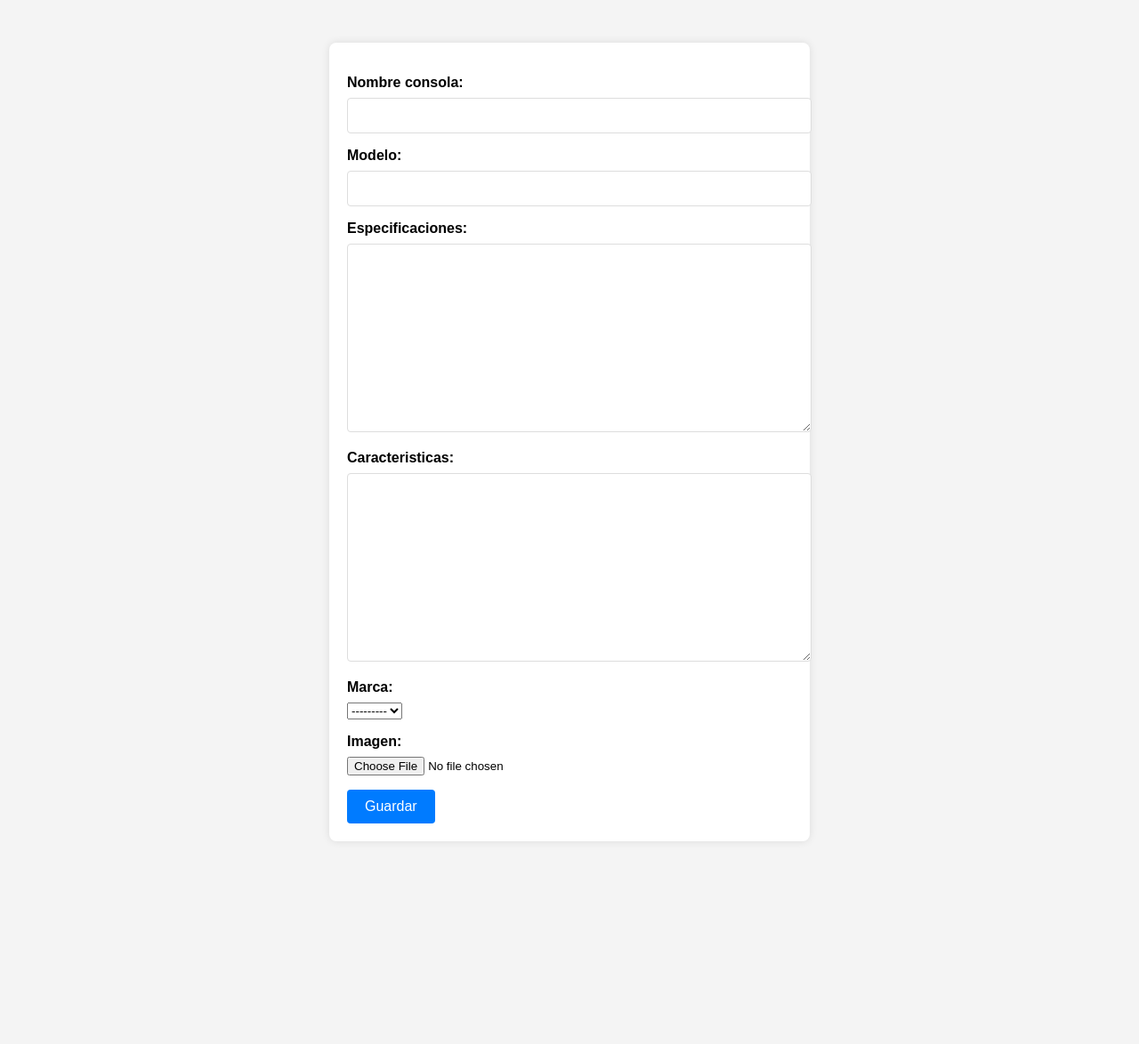
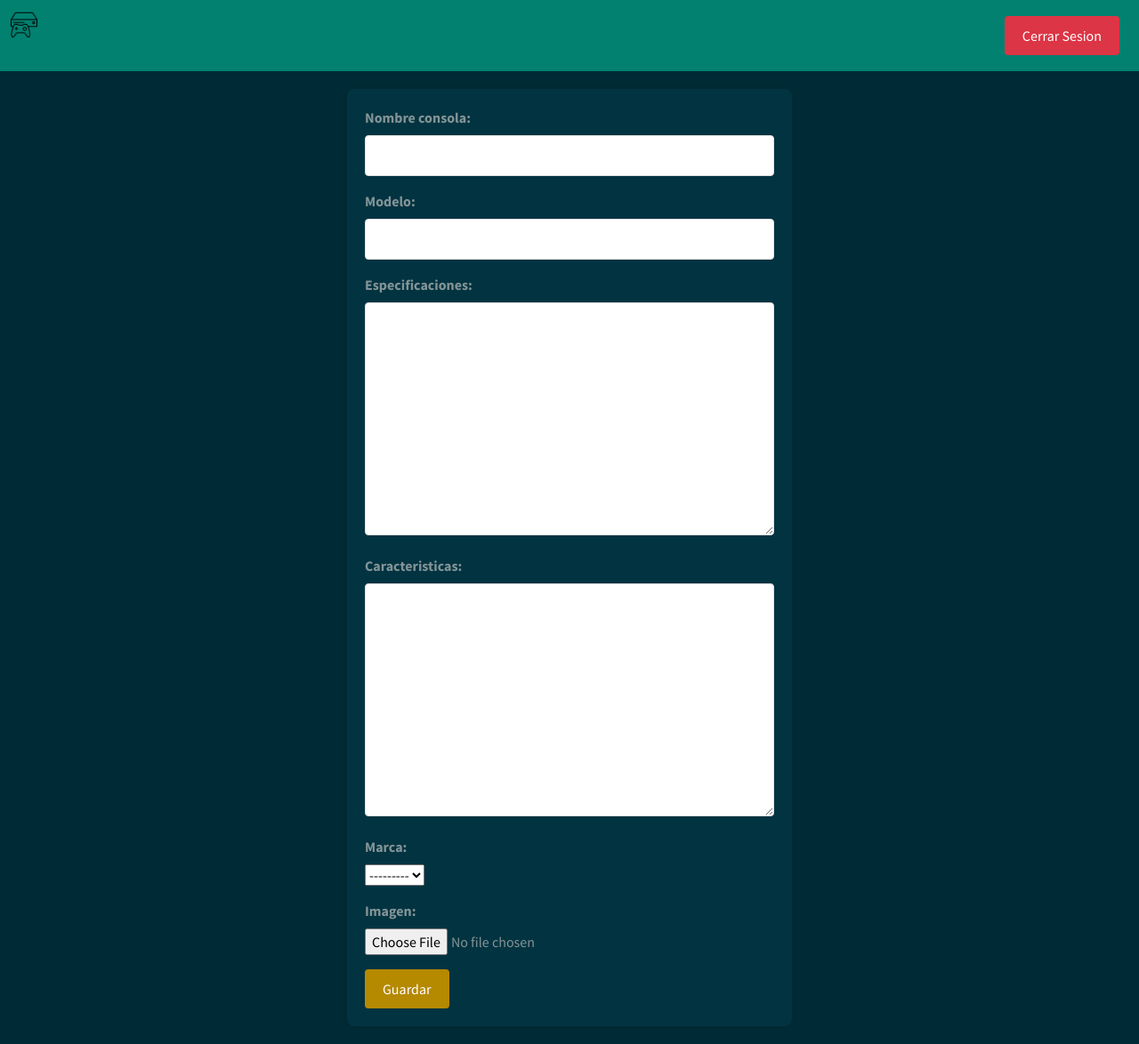
Before and after one commit to javierarf/Sumativa3, a Django app: page /agregar_consola in a window 1280 px wide. Shown: the whole page at 89% size. Before the commit the page ends 926 px from the top, so only its background shows below. Run offline with Django 5.2, Linux system fonts and the light colour scheme; data that the repository does not hold is empty; some libraries are stand-ins or nearby versions.

Commit message:
cambio en estilo de AdminAgregarConsola

```diff
--- a/tienda/templates/AdminAgregarConsola.html
+++ b/tienda/templates/AdminAgregarConsola.html
@@ -5,18 +5,16 @@
     <meta charset="UTF-8">
     <meta name="viewport" content="width=device-width, initial-scale=1.0">
     <title>Document</title>
+    <link rel="stylesheet" href="{% static 'css/bootstrap.css' %}">
+    <link rel="stylesheet" href="{% static 'css/estilo.css' %}">
     <head>
         <!-- ... otras etiquetas del head -->
 
         <style>
-            body {
-                font-family: Arial, sans-serif;
-                background-color: #f4f4f4;
-                padding: 20px;
-            }
+
 
             form {
-                background-color: #ffffff;
+                background-color: rgba(11, 78, 95, 0.251);
                 max-width: 500px;
                 margin: 20px auto;
                 padding: 20px;
@@ -46,7 +44,7 @@
 
             button[type="submit"] {
                 padding: 10px 20px;
-                background-color: #007bff;
+                background-color: #b58900;
                 color: #ffffff;
                 border: none;
                 border-radius: 4px;
@@ -57,10 +55,40 @@
             button[type="submit"]:hover {
                 background-color: #0056b3;
             }
+
+            .logout-btn {
+                margin-left: auto; /* Mueve el botón hacia la derecha */
+            }
+
+            .logout-btn a {
+                display: inline-block;
+                padding: 10px 20px;
+                background-color: #dc3545;
+                color: #ffffff;
+                border-radius: 4px;
+                text-decoration: none;
+                font-size: 16px;
+                transition: background-color 0.3s ease;
+                margin: 10px;
+            }
+
+            .logout-btn a:hover {
+                background-color: #c82333;
+            }
         </style>
     </head>
 </head>
 <body>
+    <nav class="navbar navbar-expand-lg"  id="navbar">
+        <div class="container-fluid">
+            <a class="navbar-brand" href="{% url 'index' %}">
+                <img src="{% static 'images/img1.png' %}" alt="" width="30" height="30" class="d-inline-block align-top">
+            </a>
+
+            <div class="logout-btn">
+                <a href="{% url 'Iniciar_Sesion' %}">Cerrar Sesion</a>
+            </div></div>
+    </nav>
     <form method="post" enctype="multipart/form-data">
         {% csrf_token %}
         {{ form.as_p }}
```
